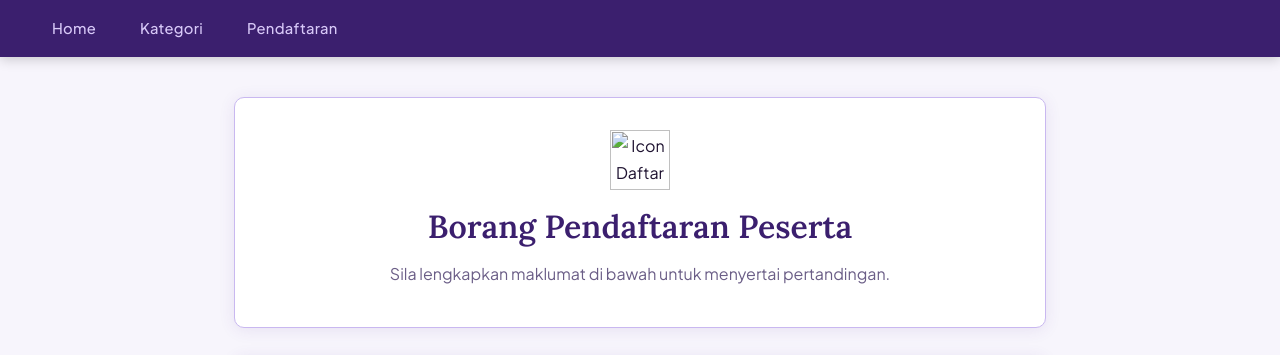
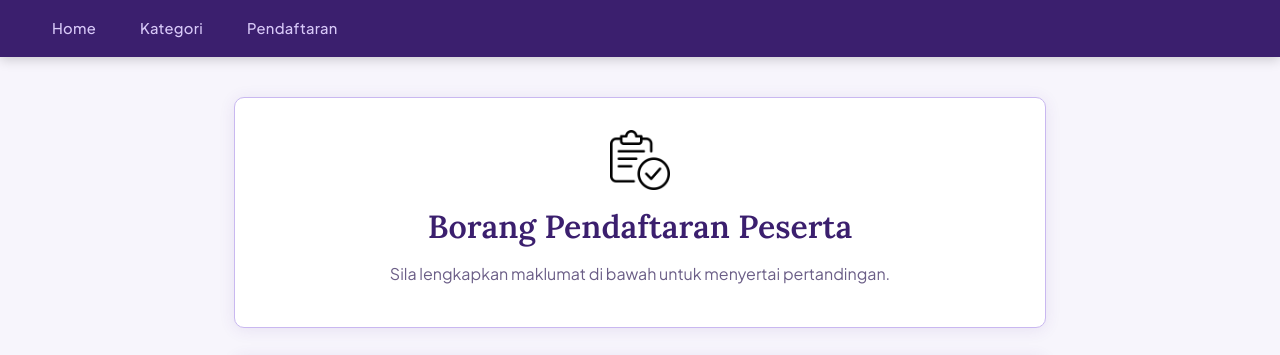
Before and after one commit to fariszhr67/webfrs, a plain HTML site: page daftar.html in a window 1280 px wide. Shown: the top 355 px of the page. Drawn offline with Linux system fonts and the light colour scheme.

Commit message:
Update daftar.html

```diff
--- a/daftar.html
+++ b/daftar.html
@@ -19,7 +19,7 @@
 
     <main>
         <section id="pendaftaran-header" style="text-align: center; padding: 2rem;">
-            <img src="ikon_daftar.png" alt="Icon Daftar" style="width: 60px; height: auto; display: block; margin: 0 auto 1rem;">
+            <img src="ikondaftar.png" alt="Ikon Daftar" style="width: 60px; height: auto; display: block; margin: 0 auto 1rem;">
 
             <h1>Borang Pendaftaran Peserta</h1>
             <p>Sila lengkapkan maklumat di bawah untuk menyertai pertandingan.</p>
```
